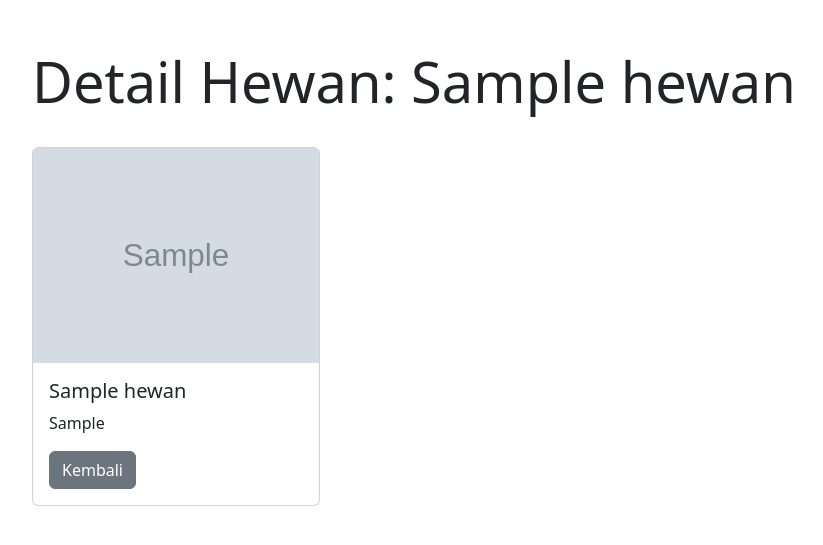
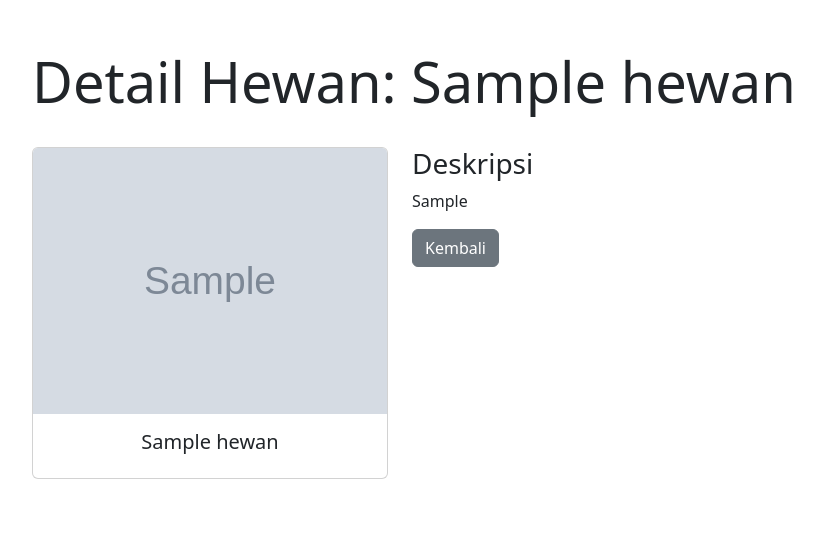
Before and after one commit to wepeee/fp-adopsi, a PHP site: page /detail.php?id=1 in a window 1280 px wide. Shown: the top 545 px of the page, without its empty margins (50-873 px from the left). Run offline with PHP 8.4, Linux system fonts and the light colour scheme; the visitor is signed in with stand-in values (Sample User, id 1); tables that the repository leaves empty or names only in its code hold one stand-in row (values such as "Sample post"); grey boxes marked "Sample" are stand-in pictures.

Commit message:
Update detail.php

```diff
--- a/detail.php
+++ b/detail.php
@@ -47,12 +47,22 @@ if (isset($_GET['id'])) {
             </div>
         </div>
 
-        <!-- Card for displaying item details -->
-        <div class="card" style="width: 18rem;">
-            <img src="<?php echo $item['gambar']; ?>" class="card-img-top" alt="<?php echo $item['nama']; ?>">
-            <div class="card-body">
-                <h5 class="card-title"><?php echo $item['nama']; ?></h5>
-                <p class="card-text"><?php echo $item['deskripsi']; ?></p>
+        <!-- Grid layout -->
+        <div class="row align-items-start">
+            <!-- Card untuk foto dan nama -->
+            <div class="col-md-4">
+                <div class="card">
+                    <img src="<?php echo $item['gambar']; ?>" class="card-img-top" alt="<?php echo $item['nama']; ?>">
+                    <div class="card-body">
+                        <h5 class="card-title text-center"><?php echo $item['nama']; ?></h5>
+                    </div>
+                </div>
+            </div>
+
+            <!-- Deskripsi di sebelah card -->
+            <div class="col-md-8">
+                <h3>Deskripsi</h3>
+                <p><?php echo $item['deskripsi']; ?></p>
 
                 <!-- Kembali ke halaman sebelumnya -->
                 <a href="hewan.php" class="btn btn-secondary">Kembali</a>
```
